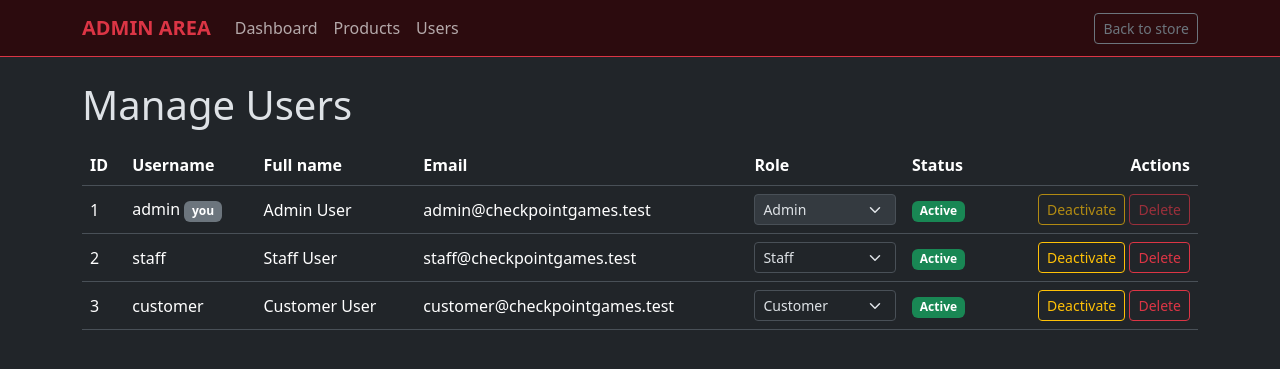
After one commit to KenselSecE/checkpoint-games, a Spring Boot app: page /admin/users in a window 1280 px wide. The commit adds this page. Shown: the top 369 px of the page. Run offline with Spring Boot 4, Linux system fonts and the light colour scheme; a user stored in the database is signed in; some of the project's set-up classes (security, data sources, template engines, error pages and the like) are left out, and stand-ins take their place.

Commit message:
Add admin area: manage products and users

```diff
--- /dev/null
+++ b/src/main/java/com/checkpointgames/checkpoint_games/controller/AdminController.java
@@ -0,0 +1,89 @@
+package com.checkpointgames.checkpoint_games.controller;
+
+import com.checkpointgames.checkpoint_games.model.Role;
+import com.checkpointgames.checkpoint_games.model.User;
+import com.checkpointgames.checkpoint_games.service.ProductService;
+import com.checkpointgames.checkpoint_games.service.UserService;
+import org.springframework.security.core.annotation.AuthenticationPrincipal;
+import org.springframework.stereotype.Controller;
+import org.springframework.ui.Model;
+import org.springframework.web.bind.annotation.*;
+import org.springframework.web.servlet.mvc.support.RedirectAttributes;
+
+@Controller
+@RequestMapping("/admin")
+public class AdminController {
+
+    private final ProductService productService;
+    private final UserService userService;
+
+    public AdminController(ProductService productService, UserService userService) {
+        this.productService = productService;
+        this.userService = userService;
+    }
+
+    @GetMapping
+    public String dashboard(Model model) {
+        model.addAttribute("productCount", productService.count());
+        model.addAttribute("userCount", userService.count());
+        return "admin/dashboard";
+    }
+
+    // Products:
+    @GetMapping("/products")
+    public String products(Model model) {
+        model.addAttribute("products", productService.findAll());
+        return "admin/products";
+    }
+
+    @PostMapping("/products/{id}/delete")
+    public String deleteProduct(@PathVariable Long id, RedirectAttributes ra) {
+        productService.delete(id);
+        ra.addFlashAttribute("successMessage", "Product deleted.");
+        return "redirect:/admin/products";
+    }
+
+    // Users:
+    @GetMapping("/users")
+    public String users(@AuthenticationPrincipal User current, Model model) {
+        model.addAttribute("users", userService.findAll());
+        model.addAttribute("roles", Role.values());
+        model.addAttribute("currentUserId", current.getId());
+        return "admin/users";
+    }
+
+    @PostMapping("/users/{id}/role")
+    public String changeRole(@PathVariable Long id, @RequestParam Role role,
+                             @AuthenticationPrincipal User current, RedirectAttributes ra) {
+        if (current.getId().equals(id)) {
+            ra.addFlashAttribute("errorMessage", "You cannot change your own role.");
+        } else {
+            userService.changeRole(id, role);
+            ra.addFlashAttribute("successMessage", "Role updated.");
+        }
+        return "redirect:/admin/users";
+    }
+
+    @PostMapping("/users/{id}/toggle")
+    public String toggleUser(@PathVariable Long id, @RequestParam boolean enable,
+                             @AuthenticationPrincipal User current, RedirectAttributes ra) {
+        if (current.getId().equals(id)) {
+            ra.addFlashAttribute("errorMessage", "You cannot deactivate your own account.");
+        } else {
+            userService.setEnabled(id, enable);
+            ra.addFlashAttribute("successMessage", enable ? "Account activated." : "Account deactivated.");
+        }
+        return "redirect:/admin/users";
+    }
+
+    @PostMapping("/users/{id}/delete")
+    public String deleteUser(@PathVariable Long id, @AuthenticationPrincipal User current, RedirectAttributes ra) {
+        if (current.getId().equals(id)) {
+            ra.addFlashAttribute("errorMessage", "You cannot delete your own account.");
+        } else {
+            userService.delete(id);
+            ra.addFlashAttribute("successMessage", "User deleted.");
+        }
+        return "redirect:/admin/users";
+    }
+}
--- /dev/null
+++ b/src/main/resources/templates/admin/fragments.html
@@ -0,0 +1,16 @@
+<!DOCTYPE html>
+<html xmlns:th="http://www.thymeleaf.org">
+<body>
+<nav th:fragment="adminNav" class="navbar navbar-expand bg-danger-subtle border-bottom border-danger mb-4">
+    <div class="container">
+        <span class="navbar-brand fw-bold text-danger">ADMIN AREA</span>
+        <div class="navbar-nav me-auto">
+            <a class="nav-link" th:href="@{/admin}">Dashboard</a>
+            <a class="nav-link" th:href="@{/admin/products}">Products</a>
+            <a class="nav-link" th:href="@{/admin/users}">Users</a>
+        </div>
+        <a class="btn btn-sm btn-outline-secondary" th:href="@{/}">Back to store</a>
+    </div>
+</nav>
+</body>
+</html>
--- /dev/null
+++ b/src/main/resources/templates/admin/users.html
@@ -0,0 +1,63 @@
+<!DOCTYPE html>
+<html lang="en" xmlns:th="http://www.thymeleaf.org" data-bs-theme="dark">
+<head>
+    <meta charset="UTF-8">
+    <meta name="viewport" content="width=device-width, initial-scale=1">
+    <title>Manage Users | Admin</title>
+    <link href="https://cdn.jsdelivr.net/npm/bootstrap@5.3.3/dist/css/bootstrap.min.css" rel="stylesheet">
+</head>
+<body>
+<div th:replace="~{admin/fragments :: adminNav}"></div>
+<div class="container">
+    <h1 class="mb-3">Manage Users</h1>
+
+    <div th:if="${successMessage}" class="alert alert-success" th:text="${successMessage}"></div>
+    <div th:if="${errorMessage}" class="alert alert-danger" th:text="${errorMessage}"></div>
+
+    <div class="table-responsive">
+        <table class="table table-hover align-middle">
+            <thead>
+            <tr><th>ID</th><th>Username</th><th>Full name</th><th>Email</th><th>Role</th><th>Status</th><th class="text-end">Actions</th></tr>
+            </thead>
+            <tbody>
+            <tr th:each="u : ${users}">
+                <td th:text="${u.id}"></td>
+                <td>
+                    <span th:text="${u.username}"></span>
+                    <span th:if="${u.id == currentUserId}" class="badge text-bg-secondary">you</span>
+                </td>
+                <td th:text="${u.fullName}"></td>
+                <td th:text="${u.email}"></td>
+                <td>
+                    <form th:action="@{/admin/users/{id}/role(id=${u.id})}" method="post">
+                        <select name="role" class="form-select form-select-sm" onchange="this.form.submit()"
+                                th:disabled="${u.id == currentUserId}">
+                            <option th:each="r : ${roles}" th:value="${r}" th:text="${r.displayName}"
+                                    th:selected="${r == u.role}"></option>
+                        </select>
+                    </form>
+                </td>
+                <td>
+                    <span th:if="${u.enabled}" class="badge text-bg-success">Active</span>
+                    <span th:unless="${u.enabled}" class="badge text-bg-secondary">Disabled</span>
+                </td>
+                <td class="text-end">
+                    <form th:action="@{/admin/users/{id}/toggle(id=${u.id})}" method="post" class="d-inline">
+                        <input type="hidden" name="enable" th:value="${!u.enabled}">
+                        <button type="submit" class="btn btn-sm btn-outline-warning"
+                                th:disabled="${u.id == currentUserId}"
+                                th:text="${u.enabled} ? 'Deactivate' : 'Activate'">Deactivate</button>
+                    </form>
+                    <form th:action="@{/admin/users/{id}/delete(id=${u.id})}" method="post" class="d-inline"
+                          onsubmit="return confirm('Delete this user permanently?');">
+                        <button type="submit" class="btn btn-sm btn-outline-danger"
+                                th:disabled="${u.id == currentUserId}">Delete</button>
+                    </form>
+                </td>
+            </tr>
+            </tbody>
+        </table>
+    </div>
+</div>
+</body>
+</html>
--- a/src/main/resources/templates/product-detail.html
+++ b/src/main/resources/templates/product-detail.html
@@ -1,5 +1,5 @@
 <!DOCTYPE html>
-<html lang="en" xmlns:th="http://www.thymeleaf.org" data-bs-theme="dark">
+<html lang="en" xmlns:th="http://www.thymeleaf.org" data-bs-theme="dark" xmlns:sec="http://www.thymeleaf.org/extras/spring-security">
 <head>
     <meta charset="UTF-8">
     <meta name="viewport" content="width=device-width, initial-scale=1">
@@ -28,6 +28,7 @@
             </ul>
             <a th:href="@{/products/new}" class="btn btn-success">Add another product</a>
             <a th:href="@{/products}" class="btn btn-outline-secondary">Back to catalog</a>
+            <a sec:authorize="hasAnyRole('STAFF','ADMIN')" th:href="@{/products/{id}/edit(id=${product.id})}" class="btn btn-outline-warning">Edit</a>
         </div>
     </div>
 </div>
```
Also changed, not shown: src/main/java/com/checkpointgames/checkpoint_games/controller/ProductController.java (+40 -1 lines), src/main/java/com/checkpointgames/checkpoint_games/service/ProductService.java (+36 -0 lines), src/main/java/com/checkpointgames/checkpoint_games/service/UserService.java (+34 -0 lines), src/main/resources/templates/admin/dashboard.html (added, +31 -0 lines), src/main/resources/templates/admin/products.html (added, +47 -0 lines), src/main/resources/templates/product-form.html (+4 -5 lines).
